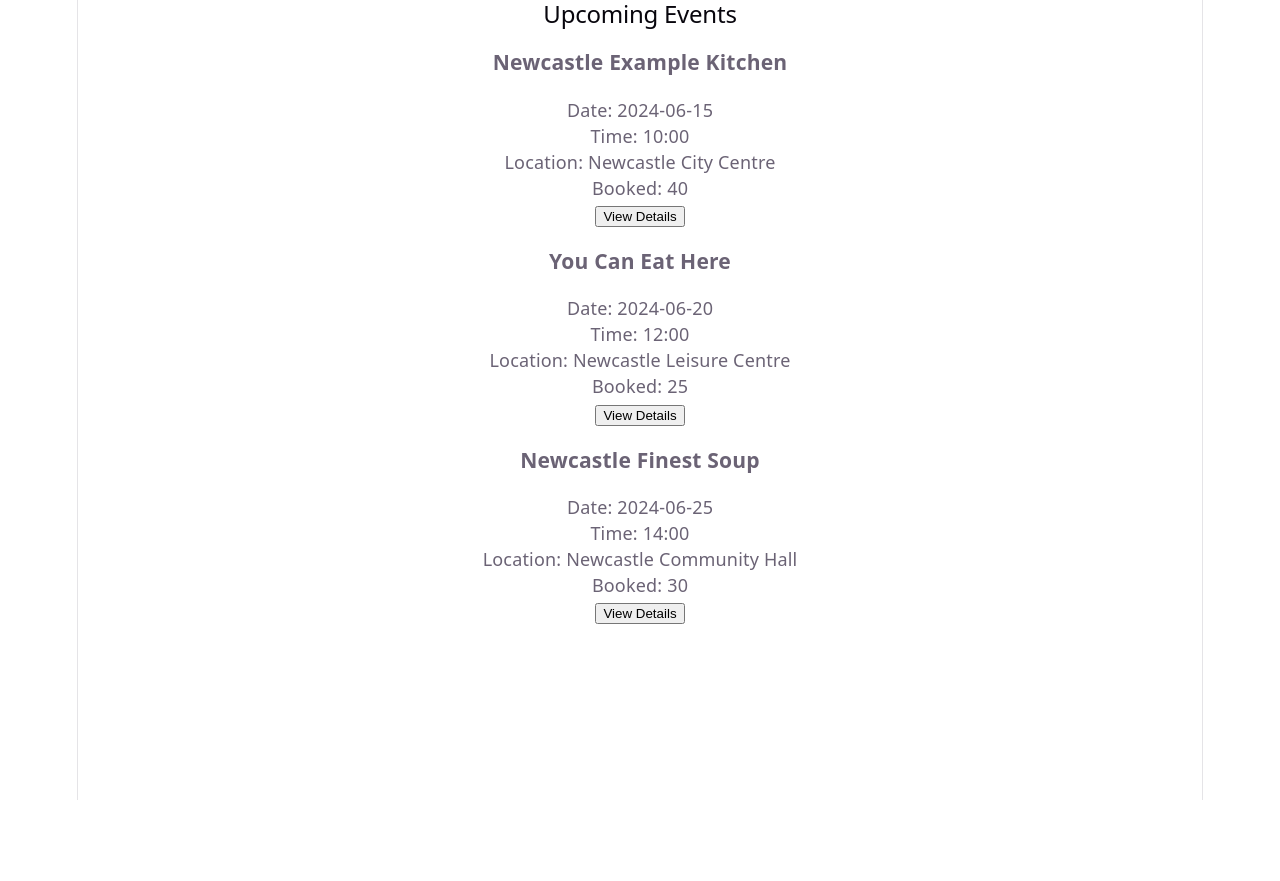
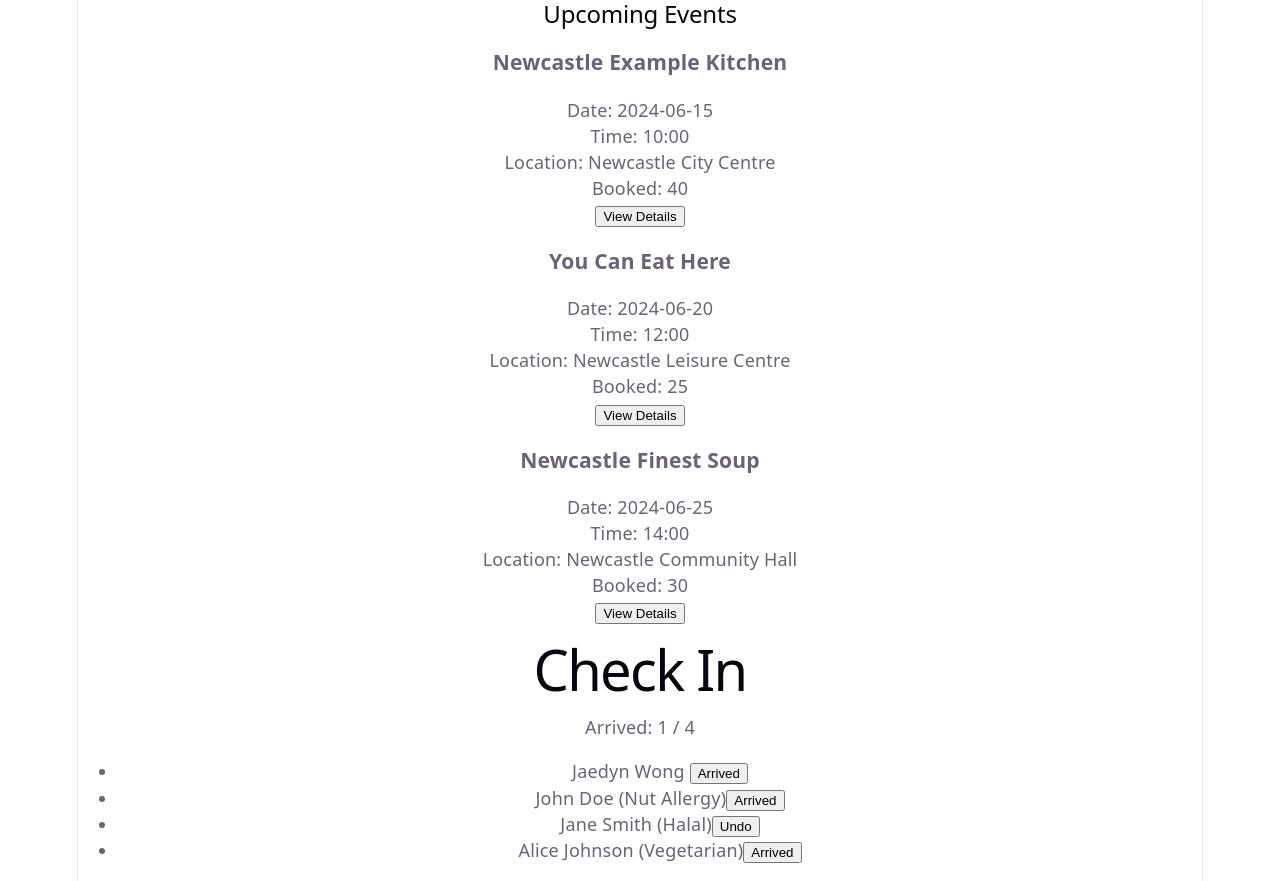
Before and after one commit to TheDingusBingus/RR3-Event-Planner, a React (Vite) app in the folder client/: page / in a window 1280 px wide. Before the commit the page ends 800 px from the top, so only its background shows below. Built offline with nearby package versions, Linux system fonts and the light colour scheme.

Commit message:
added CheckIn component for tracking event attendees and integrated it into the main App

```diff
--- a/client/src/App.jsx
+++ b/client/src/App.jsx
@@ -1,5 +1,6 @@
 import EventsList from "./components/EventsList";
 import { events } from "./data/SampleData";
+import CheckIn from "./components/CheckIn";
 import "./App.css";
 
 
@@ -7,6 +8,7 @@ function App() {
   return (
 	<main>
 	  <EventsList events={events}/>
+	  <CheckIn />
 	</main>
   );
 }
--- /dev/null
+++ b/client/src/components/CheckIn.jsx
@@ -0,0 +1,37 @@
+import { useState } from "react";
+
+export default function CheckIn() {
+    const [people, setPeople] = useState([
+        {id: 1, name: 'Jaedyn Wong', dietary: '', arrived: false},
+        {id: 2, name: 'John Doe', dietary: 'Nut Allergy', arrived: false},
+        {id: 3, name: 'Jane Smith', dietary: 'Halal', arrived: true},
+        {id: 4, name: 'Alice Johnson', dietary: 'Vegetarian', arrived: false},
+
+]);
+
+function toggle(id) {
+    setPeople(
+        people.map((p) => (p.id === id ? { ...p, arrived: !p.arrived } : p))
+    );
+}
+
+const arrived = people.filter((p) => p.arrived).length;
+
+return (
+    <div>
+        <h1>Check In</h1>
+        <p>Arrived: {arrived} / {people.length}</p>
+
+        <ul>
+            {people.map((p) => (
+                <li key={p.id}>
+                    <span>{p.name} {p.dietary && `(${p.dietary})`}</span>
+                    <button onClick={() => toggle(p.id)}>
+                        {p.arrived ? 'Undo' : 'Arrived'}
+                    </button>
+                </li>
+            ))}
+        </ul>
+    </div>
+);
+}
```
